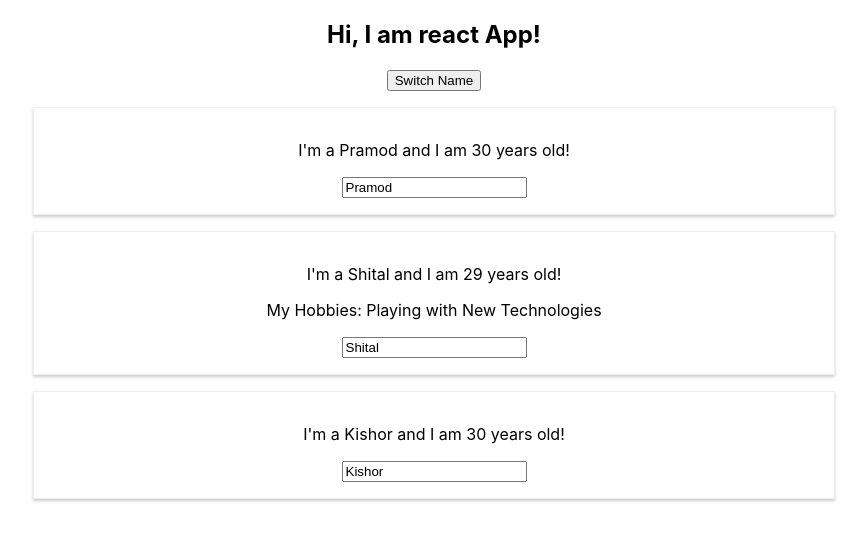
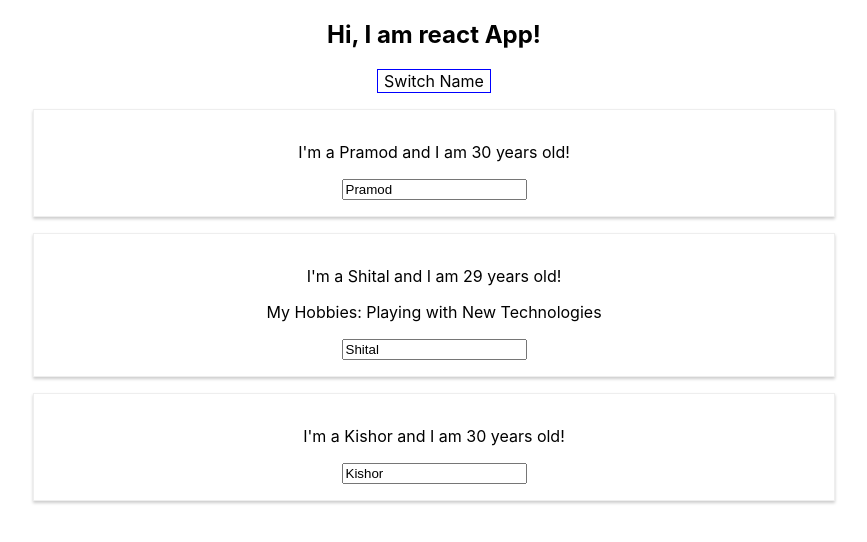
Before and after one commit to pramodkharade/reactJs, a React (Create React App) app in the folder first-app/: page / in a window 1280 px wide. Shown: the top 542 px of the page, without its empty margins (206-1073 px from the left). Built offline with nearby package versions, Linux system fonts and the light colour scheme.

Commit message:
inline css style

```diff
--- a/first-app/src/App.js
+++ b/first-app/src/App.js
@@ -34,10 +34,19 @@
      });
   }
   render() {
+    const inlinestyle = {
+      backgroundColor:'white',
+      font:'inherit',
+      border:'1px solid blue',
+      padding:'8px;',
+      cursor:'pointer'
+    }
     return (
       <div className="App">
         <h2>Hi, I am react App!</h2>
-        <button onClick={ ()=>this.switchNameHandler("Pramod Kharade!!")}>Switch Name</button>
+        <button
+        style={inlinestyle}
+        onClick={ ()=>this.switchNameHandler("Pramod Kharade!!")}>Switch Name</button>
         <Person
             name={ this.state.Persons[0].name}
             age={ this.state.Persons[0].age}>
```
